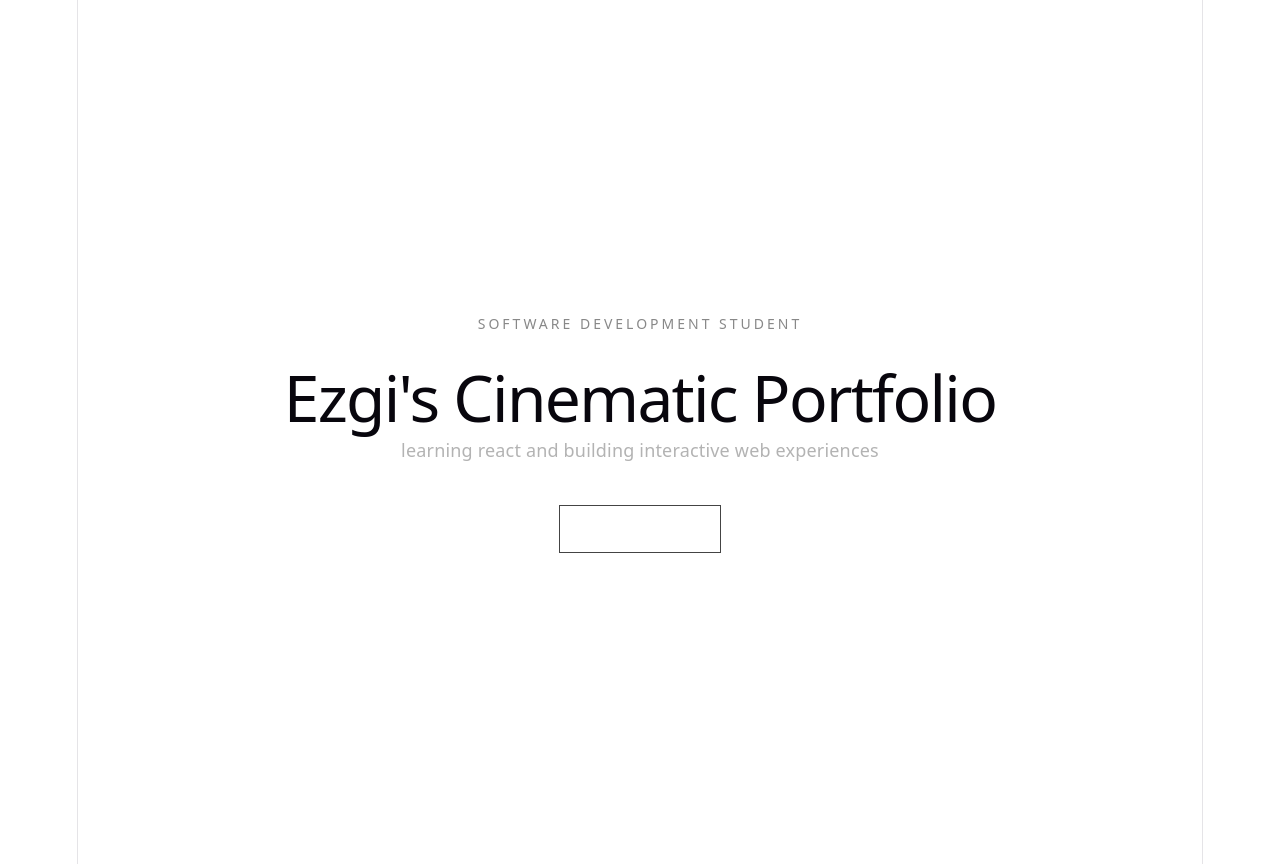
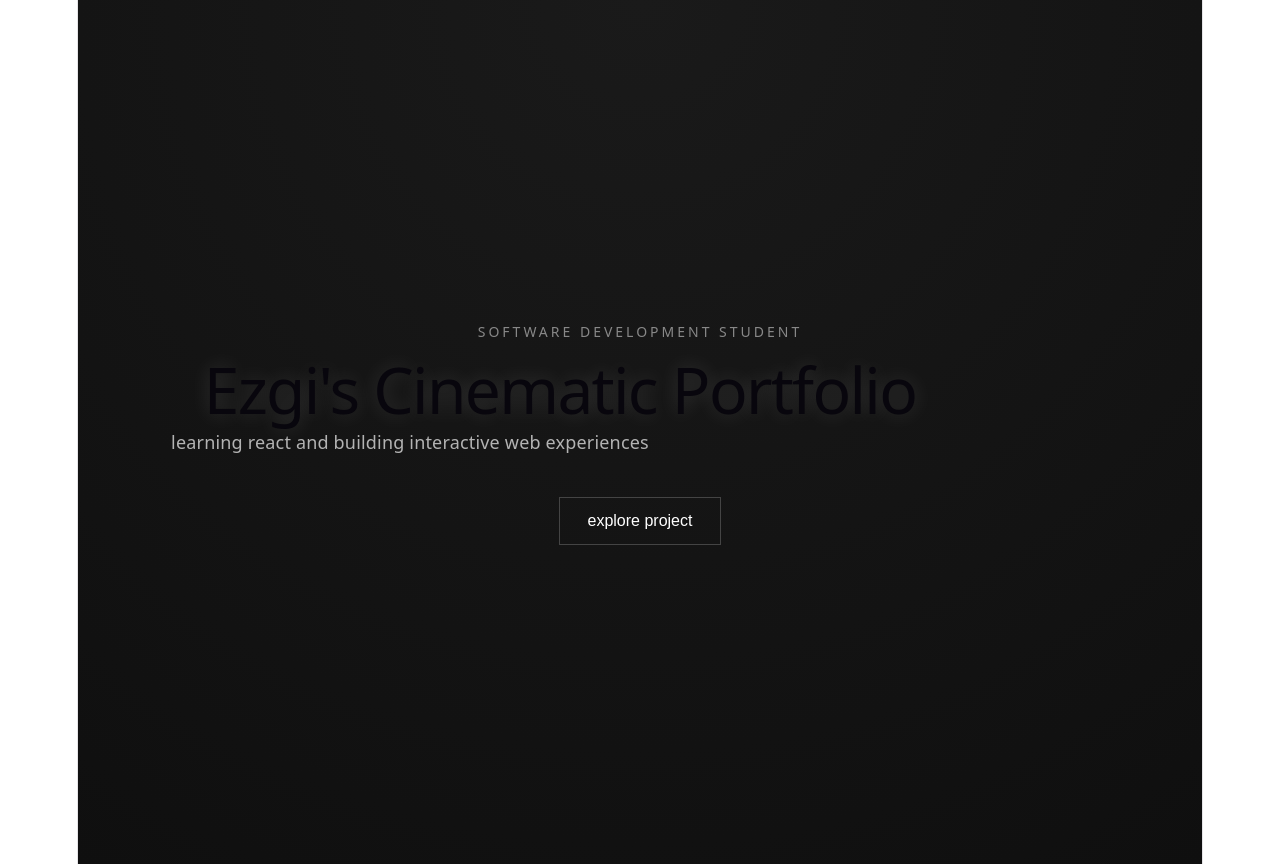
Before and after one commit to ezginy/cinematic-portfolio, a React (Vite) app: page / in a window 1280 px wide. Built offline with nearby package versions, Linux system fonts and the light colour scheme.

Commit message:
improve hero layout structure
- added hero container structure
- improved content width control
- added cinematic background gradient

```diff
--- a/src/components/Hero.css
+++ b/src/components/Hero.css
@@ -6,6 +6,12 @@
     align-items: center;
     text-align: center;
     padding: 32px;
+    background: radial-gradient(circle at top, #1a1a1a, #0f0f0f);
+}
+
+.hero-container {
+    width: 100%;
+    max-width: 1100px;
 }
 
 .hero-subtitle {
--- a/src/components/Hero.jsx
+++ b/src/components/Hero.jsx
@@ -4,11 +4,15 @@
 function Hero() {
     return (
         <section className="hero">
+            <div className="hero-container">
+
                 <p className="hero-subtitle">
-                software development student </p>
+                    software development student
+                </p>
 
                 <h1 className="hero-title">
-                Ezgi's Cinematic Portfolio</h1>
+                    Ezgi's Cinematic Portfolio
+                </h1>
 
                 <p className="hero-description">
                     learning react and building interactive web experiences
@@ -17,6 +21,8 @@
                 <button className="hero-button">
                     explore project
                 </button>
+
+            </div>
         </section>
     )
 }
```
Lines whose indentation alone changed are shown as unchanged.
